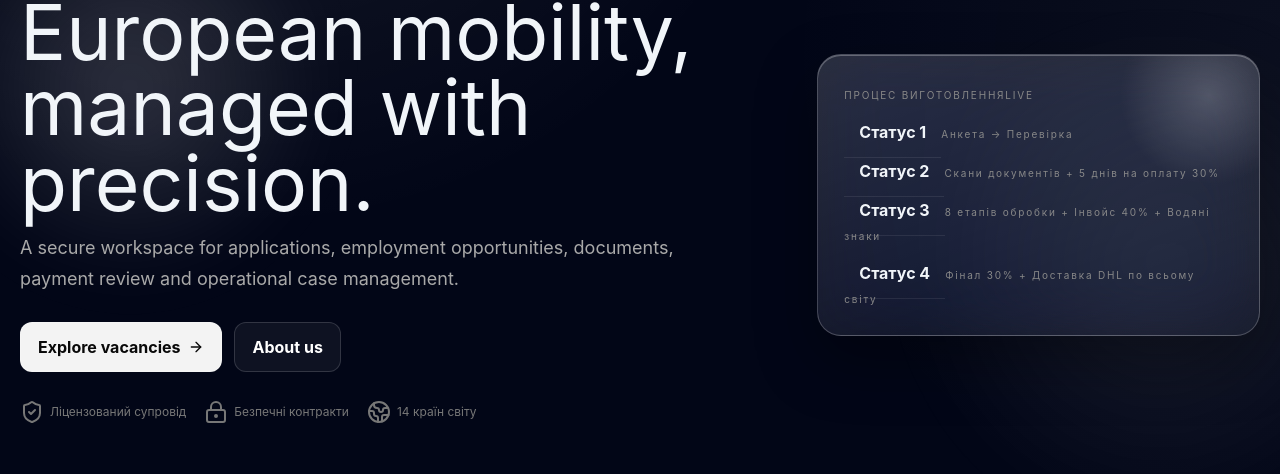
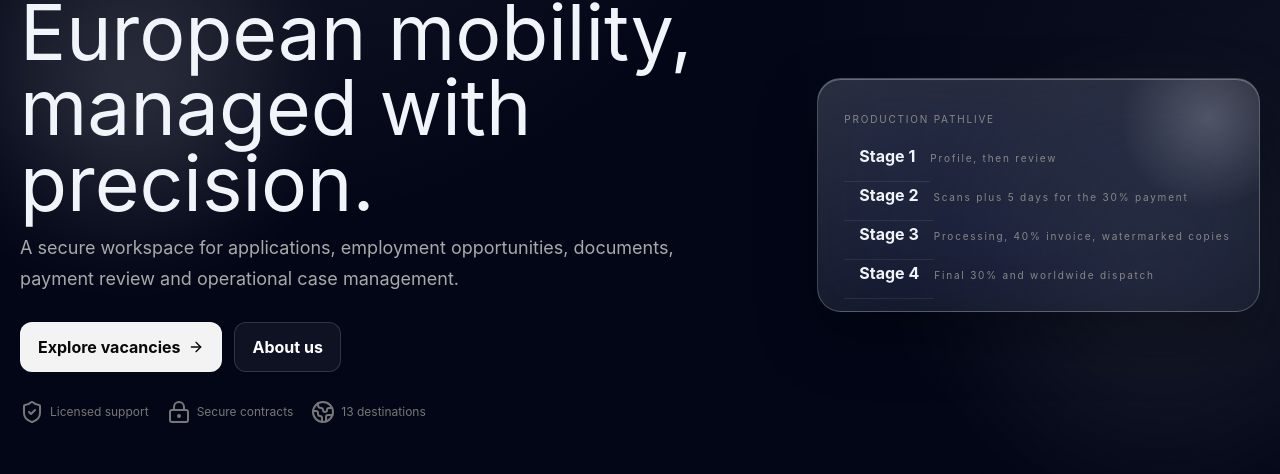
Before and after one commit to bridgeworkcz/Vanguard, a React (Vite) app: page / in a window 1280 px wide. Shown: the part 203-677 px from the top of the page. Built offline with nearby package versions, Linux system fonts and the light colour scheme; no server answers.

Commit message:
Keep public site copy in English

```diff
--- a/src/App.tsx
+++ b/src/App.tsx
@@ -9,18 +9,10 @@ import { contentApi } from './services/api';
 import { ArrowRight, ShieldCheck, LockKeyhole, Globe2, Eye, LayoutDashboard } from 'lucide-react';
 
 const PublicHome: React.FC<{ go: (r: AppRoute) => void }> = ({ go }) => {
-  const [content, setContent] = useState<{ settings: Record<string, string>; gallery: any[] }>({
-    settings: {},
-    gallery: []
-  });
+  const [content, setContent] = useState<{ settings: Record<string, string>; gallery: any[] }>({ settings: {}, gallery: [] });
   const { t } = useLanguage();
-
-  useEffect(() => {
-    contentApi.get().then(setContent).catch(() => {});
-  }, []);
-
+  useEffect(() => { contentApi.get().then(setContent).catch(() => {}); }, []);
   const s = content.settings;
-
   return (
     <div>
       <section className="hero">
@@ -31,48 +23,25 @@ const PublicHome: React.FC<{ go: (r: AppRoute) => void }> = ({ go }) => {
             <h1>{s.hero_title || t('heroTitle')}</h1>
             <p className="hero-sub">{s.hero_subtitle || t('heroSub')}</p>
             <div className="hero-actions">
-              <button className="primary-btn" onClick={() => go('vacancies')}>
-                {t('explore')} <ArrowRight size={16} />
-              </button>
-              <button className="secondary-btn" onClick={() => go('about')}>
-                {t('about')}
-              </button>
+              <button className="primary-btn" onClick={() => go('vacancies')}>{t('explore')} <ArrowRight size={16} /></button>
+              <button className="secondary-btn" onClick={() => go('about')}>{t('about')}</button>
             </div>
             <div className="trust-row">
-              <span><ShieldCheck /> Ліцензований супровід</span>
-              <span><LockKeyhole /> Безпечні контракти</span>
-              <span><Globe2 /> 14 країн світу</span>
+              <span><ShieldCheck /> Licensed support</span>
+              <span><LockKeyhole /> Secure contracts</span>
+              <span><Globe2 /> 13 destinations</span>
             </div>
           </div>
-
           <div className="hero-card glass">
-            <div className="hero-card-top">
-              <span>ПРОЦЕС ВИГОТОВЛЕННЯ</span>
-              <span className="live-dot">LIVE</span>
-            </div>
-            <div className="hero-card-line">
-              <b>Статус 1</b>
-              <span>Анкета → Перевірка</span>
-            </div>
-            <div className="hero-card-line">
-              <b>Статус 2</b>
-              <span>Скани документів + 5 днів на оплату 30%</span>
-            </div>
-            <div className="hero-card-line">
-              <b>Статус 3</b>
-              <span>8 етапів обробки + Інвойс 40% + Водяні знаки</span>
-            </div>
-            <div className="hero-card-line">
-              <b>Статус 4</b>
-              <span>Фінал 30% + Доставка DHL по всьому світу</span>
-            </div>
+            <div className="hero-card-top"><span>PRODUCTION PATH</span><span className="live-dot">LIVE</span></div>
+            <div className="hero-card-line"><b>Stage 1</b><span>Profile, then review</span></div>
+            <div className="hero-card-line"><b>Stage 2</b><span>Scans plus 5 days for the 30% payment</span></div>
+            <div className="hero-card-line"><b>Stage 3</b><span>Processing, 40% invoice, watermarked copies</span></div>
+            <div className="hero-card-line"><b>Stage 4</b><span>Final 30% and worldwide dispatch</span></div>
           </div>
         </div>
       </section>
-
-      <section className="page-wrap">
-        <HomeCalculator onResults={() => {}} />
-      </section>
+      <section className="page-wrap"><HomeCalculator onResults={() => {}} /></section>
     </div>
   );
 };
@@ -83,15 +52,12 @@ const MainRouter: React.FC = () => {
     const p = window.location.pathname.replace(/^\//, '');
     return (['home', 'vacancies', 'about'] as string[]).includes(p) ? (p as AppRoute) : 'home';
   });
-
   const [previewPublicSite, setPreviewPublicSite] = useState(false);
 
   useEffect(() => {
     const onPop = () => {
       const p = window.location.pathname.replace(/^\//, '');
-      if (['home', 'vacancies', 'about'].includes(p)) {
-        setPublicRoute(p as AppRoute);
-      }
+      if (['home', 'vacancies', 'about'].includes(p)) setPublicRoute(p as AppRoute);
     };
     window.addEventListener('popstate', onPop);
     return () => window.removeEventListener('popstate', onPop);
@@ -100,34 +66,25 @@ const MainRouter: React.FC = () => {
   const navigatePublic = (r: AppRoute) => {
     setPublicRoute(r);
     const path = r === 'home' ? '/' : `/${r}`;
-    if (window.location.pathname !== path) {
-      window.history.pushState({ route: r }, '', path);
-    }
+    if (window.location.pathname !== path) window.history.pushState({ route: r }, '', path);
     window.scrollTo({ top: 0, behavior: 'smooth' });
   };
 
-  if (loading) {
-    return <div className="app-loading">Завантаження Vanguard…</div>;
-  }
+  if (loading) return <div className="app-loading">Loading Vanguard…</div>;
 
   const isAdmin = !!user?.roles.includes('ADMIN');
   const isManager = !!user?.roles.includes('MANAGER');
   const isStaff = isAdmin || isManager;
 
-  // 1. АДМІНІСТРАТОР ТА МЕНЕДЖЕР -> Операційна консоль
   if (isStaff && !previewPublicSite) {
     return (
       <div className="staff-workspace">
         <div className="staff-top-strip">
-          <span>
-            {isAdmin ? '🛡️ РЕЖИМ АДМІНІСТРАТОРА (EXECUTIVE CONSOLE)' : '💼 РЕЖИМ МЕНЕДЖЕРА (OPERATIONAL CONSOLE)'}
-          </span>
+          <span>{isAdmin ? 'ADMIN CONSOLE' : 'MANAGER CONSOLE'}</span>
           <div className="strip-actions">
-            <button className="preview-btn" onClick={() => setPreviewPublicSite(true)}>
-              <Eye size={14} /> Переглянути публічний сайт
-            </button>
+            <button className="preview-btn" onClick={() => setPreviewPublicSite(true)}><Eye size={14} /> View public site</button>
             <span className="user-email">{user?.email}</span>
-            <button className="logout-btn" onClick={logout}>Вийти</button>
+            <button className="logout-btn" onClick={logout}>Sign out</button>
           </div>
         </div>
         <AdminConsole limited={!isAdmin} />
@@ -139,10 +96,8 @@ const MainRouter: React.FC = () => {
     return (
       <div className="app-shell">
         <div className="preview-floating-bar">
-          <span>👁️ Ви переглядаєте публічний сайт у режимі персоналу</span>
-          <button className="primary-btn compact-btn" onClick={() => setPreviewPublicSite(false)}>
-            <LayoutDashboard size={14} /> Повернутися до Консолі керування
-          </button>
+          <span>Public site preview</span>
+          <button className="primary-btn compact-btn" onClick={() => setPreviewPublicSite(false)}><LayoutDashboard size={14} /> Back to console</button>
         </div>
         <Navbar route={publicRoute} setRoute={navigatePublic} />
         <main>
@@ -154,50 +109,23 @@ const MainRouter: React.FC = () => {
     );
   }
 
-  // 2. КЛІЄНТ -> Client Portal
   if (user) {
     return (
       <div className="app-shell">
         <header className="client-top-bar glass">
-          <div className="brand">
-            <span className="brand-mark">V</span>
-            <div>
-              <b>VANGUARD</b>
-              <small>CLIENT WORKSPACE</small>
-            </div>
-          </div>
+          <div className="brand"><span className="brand-mark">V</span><div><b>VANGUARD</b><small>CLIENT WORKSPACE</small></div></div>
           <div className="client-nav-actions">
-            <button
-              className={publicRoute === 'vacancies' ? 'active text-btn' : 'text-btn'}
-              onClick={() => navigatePublic(publicRoute === 'vacancies' ? 'home' : 'vacancies')}
-            >
-              {publicRoute === 'vacancies' ? '← Мій кабінет' : 'Каталог вакансій'}
-            </button>
+            <button className={publicRoute === 'vacancies' ? 'active text-btn' : 'text-btn'} onClick={() => navigatePublic(publicRoute === 'vacancies' ? 'home' : 'vacancies')}>{publicRoute === 'vacancies' ? 'My workspace' : 'Vacancies'}</button>
             <span className="user-badge">{user.fullName}</span>
-            <button className="icon-btn" onClick={logout} title="Вийти">Вийти</button>
+            <button className="nav-auth" onClick={logout}>Sign out</button>
           </div>
         </header>
-
-        <main>
-          {publicRoute === 'vacancies' ? (
-            <VacanciesPage onApply={() => navigatePublic('home')} />
-          ) : (
-            <ClientPortal />
-          )}
-        </main>
-
-        <footer className="footer">
-          <div>
-            <b>VANGUARD GLOBAL MOBILITY</b>
-            <span>Official Client Portal</span>
-          </div>
-          <span>© 2026 Vanguard. All rights reserved.</span>
-        </footer>
+        <main>{publicRoute === 'vacancies' ? <VacanciesPage onApply={() => navigatePublic('home')} /> : <ClientPortal />}</main>
+        <footer className="footer"><div><b>VANGUARD GLOBAL MOBILITY</b><span>Client portal</span></div><span>© 2026 Vanguard</span></footer>
       </div>
     );
   }
 
-  // 3. ГІСТЬ -> Тільки публічний сайт
   return (
     <div className="app-shell">
       <Navbar route={publicRoute} setRoute={navigatePublic} />
@@ -206,13 +134,7 @@ const MainRouter: React.FC = () => {
         {publicRoute === 'vacancies' && <VacanciesPage onApply={() => {}} />}
         {publicRoute === 'about' && <AboutPage />}
       </main>
-      <footer className="footer">
-        <div>
-          <b>VANGUARD GLOBAL MOBILITY</b>
-          <span>Official European Corporate Mobility Platform</span>
-        </div>
-        <span>© 2026 Vanguard</span>
-      </footer>
+      <footer className="footer"><div><b>VANGUARD GLOBAL MOBILITY</b><span>European corporate mobility</span></div><span>© 2026 Vanguard</span></footer>
     </div>
   );
 };
```
